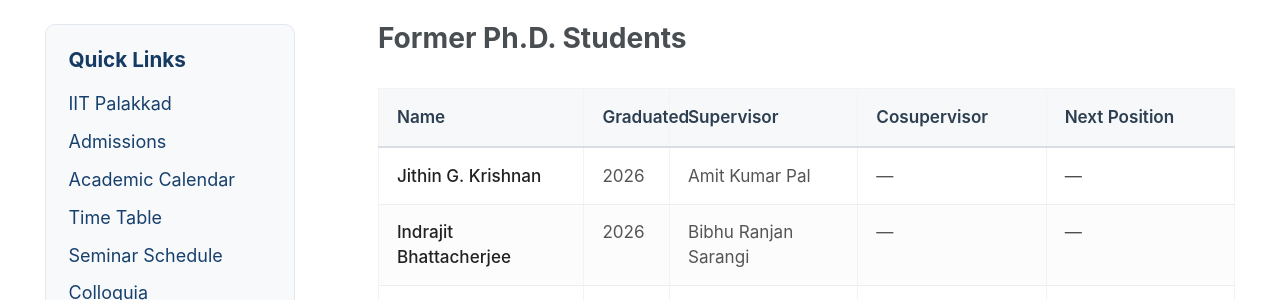
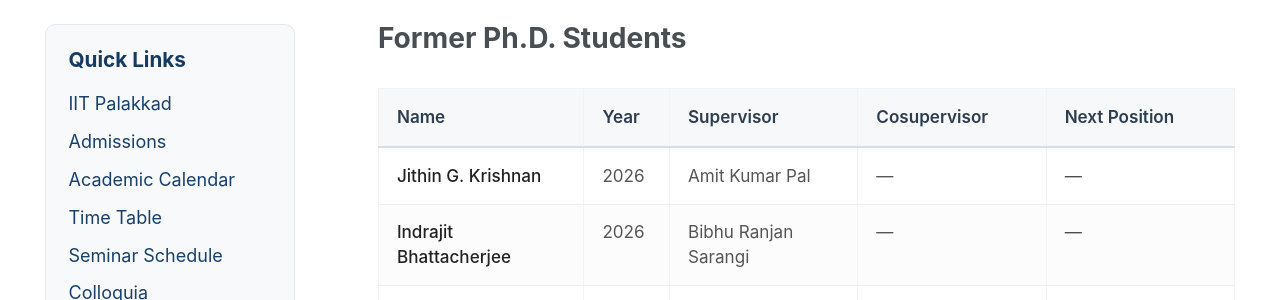
Before and after one commit to phyall/phyall.github.io, a Jekyll site: the page built from _pages/former_phd.md, in a window 1280 px wide and 900 px high. Shown: the part 274-574 px from the top of the window. Built offline with Jekyll 4.4.1, drawn with Linux system fonts in a browser that asks for light colours; a style sheet for code colours, icons or effects is not loaded.

Commit message:
Update former_phd_table.html

```diff
--- a/_includes/former_phd_table.html
+++ b/_includes/former_phd_table.html
@@ -3,7 +3,7 @@
   <thead>
     <tr>
       <th style="width:24%">Name</th>
-      <th style="width:10%">Graduated</th>
+      <th style="width:10%">Year</th>
       <th style="width:22%">Supervisor</th>
       <th style="width:22%">Cosupervisor</th>
       <th style="width:22%">Next Position</th>
```
